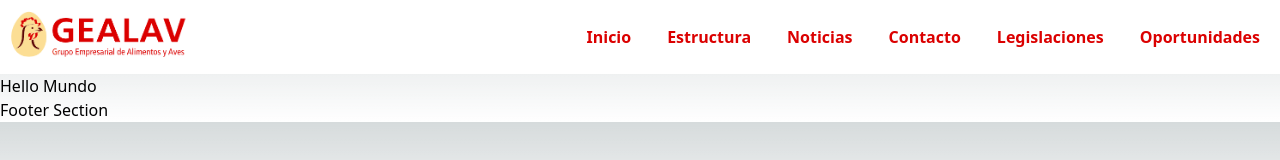
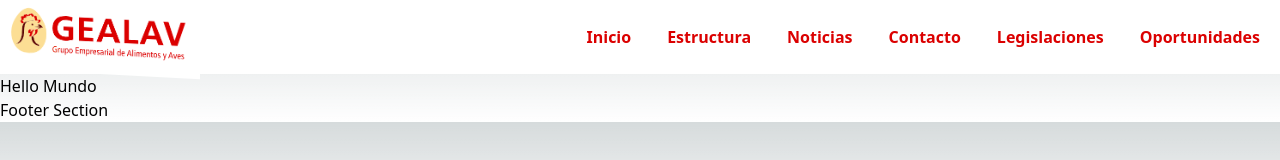
Before and after one commit to Sule98/gealav-web, a Next.js app: page / in a window 1280 px wide. Shown: the top 160 px of the page. Built offline with nearby package versions, Linux system fonts and the light colour scheme.

Commit message:
Changing animations and borders in the menu.

```diff
--- a/components/Header/Header.tsx
+++ b/components/Header/Header.tsx
@@ -6,8 +6,11 @@ import Menu from "./Menu/Menu";
 const Header = () => {
   return (
     <div className=" flex justify-between items-center bg-white">
-      <div>
-        <Image src="/logo.png" alt="Logo" width={200} height={250} />
+      <div className="hover:skew-y-3">
+        <a href="#Inicio">
+        <Image src="/logo.png" alt="Logo" width={200} height={250}/>
+        </a>
+
       </div>
       <div className="flex ">
         <Menu />
--- a/components/Header/Menu/Menu.tsx
+++ b/components/Header/Menu/Menu.tsx
@@ -19,7 +19,7 @@ const menuItems: MenuItem[] = [
   { text: "Estructura", link: "/estructura" },
   { text: "Noticias ", link: "/news" },
   { text: "Contacto", link: "#contact" },
-  { text: "Legislaciones", link: "/legal"},
+  { text: "Legislaciones", link: "/legal" },
   { text: "Oportunidades ", link: "#oportunidades" },
   {
     text: "Aqui Estamos",
@@ -43,14 +43,13 @@ const Menu = () => {
         .map((item) => (
           <li className="float-left text-center" key={item.text}>
             <a
-              className="transition-all duration-500 ease-in-out text-secondary font-bold py-1 px-2 rounded-md hover:shadow-sm hover:shadow-black no-underline  bold hover:text-text border-y-2 border-transparent hover:border-text hover:bg-primary/30"
+              className="transition-all duration-300 ease-in-out text-secondary font-bold py-1 px-2 rounded-md hover:shadow-sm hover:shadow-black no-underline  bold hover:text-text border-b-4 border-transparent hover:border-text"
               href={item.link}
             >
               {item.text}
             </a>
           </li>
         ))}
-
     </ul>
   );
 };
```
